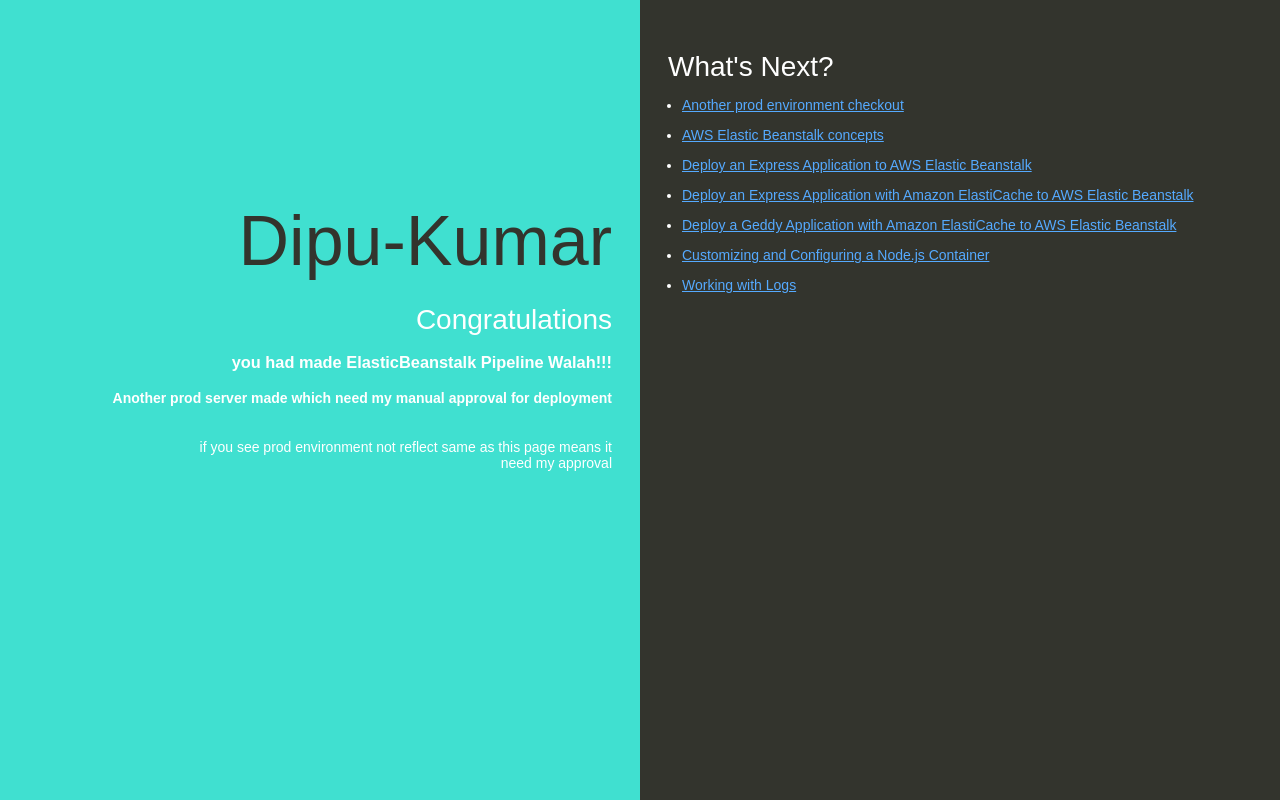
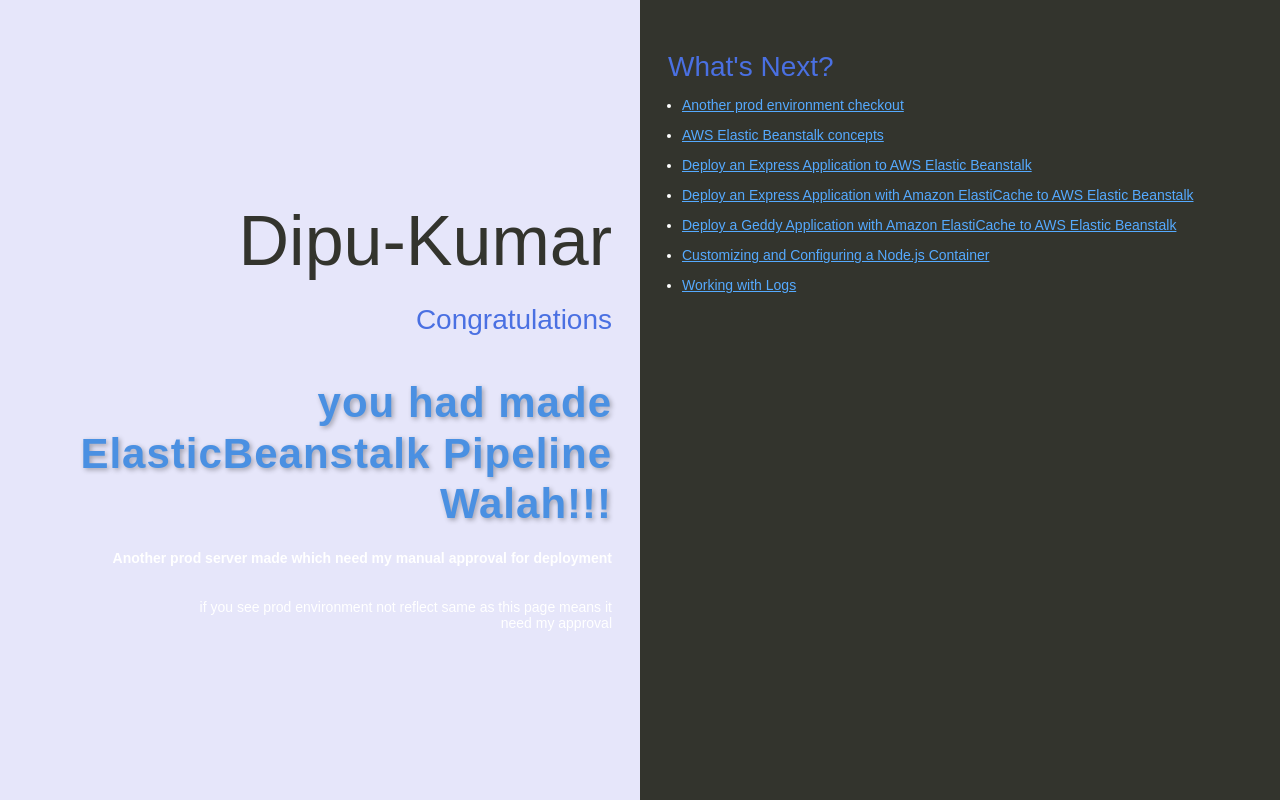
Before and after one commit to dipu-kumarr/my-nodejs-app-pipeline, a website: page index.html in a window 1280 px wide. Drawn offline with Linux system fonts and the light colour scheme.

Commit message:
Update index.html

```diff
--- a/index.html
+++ b/index.html
@@ -35,7 +35,7 @@
 
         text-align: right;
         padding-top: 11em;
-        background-color: Turquoise;
+        background-color: Lavender;
 
       }
       .textColumn p {
@@ -59,9 +59,20 @@
         margin-bottom: 0em;
       }
       h2 {
+        color: #4A70E2;
         font-size: 200%;
         font-weight: normal;
         margin-bottom: 0em;
+      }
+        h3 {
+        color: #4A90E2; /* Change to a bright blue color */
+        font-size: 300%; /* Slightly smaller for better readability */
+        font-weight: bold; /* Make the text bold */
+        margin-bottom: 0.5em; /* Add some space below */
+        text-shadow: 2px 2px 5px rgba(0, 0, 0, 0.3); /* Subtle shadow effect */
+        letter-spacing: 1px; /* Add spacing between letters */
+        line-height: 1.2; /* Adjust line height for better spacing */
+        font-family: 'Arial', sans-serif; /* Change the font family */
       }
       ul {
         padding-left: 1em;
```
